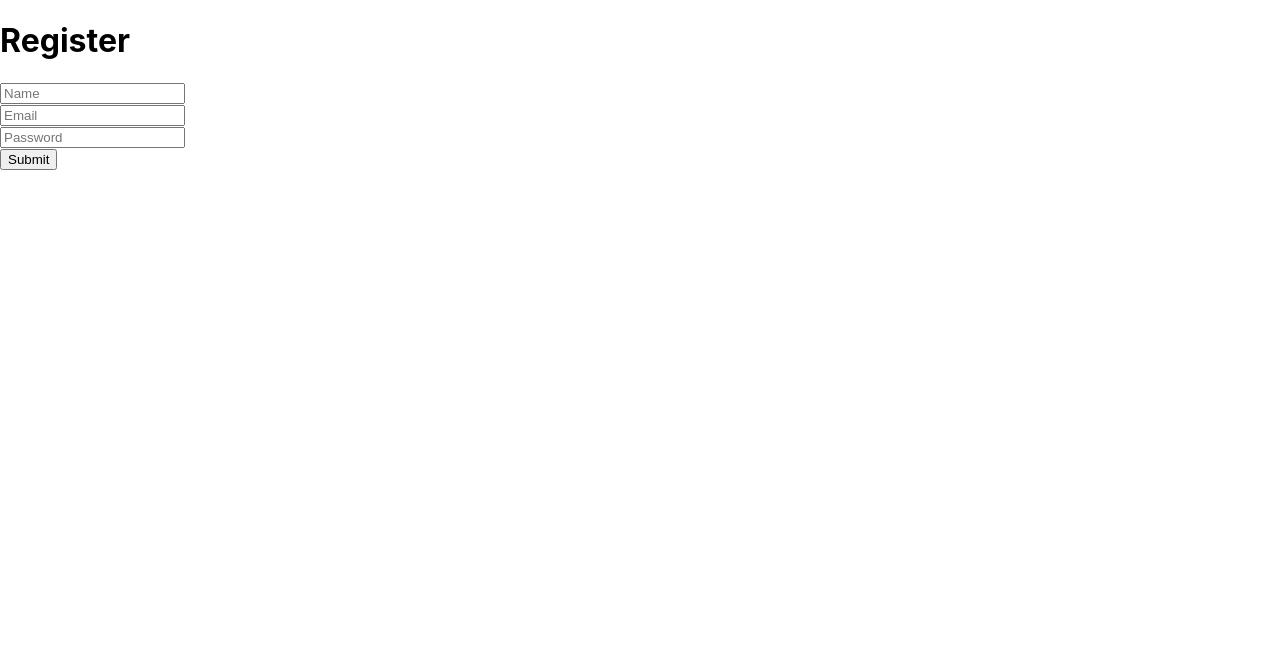
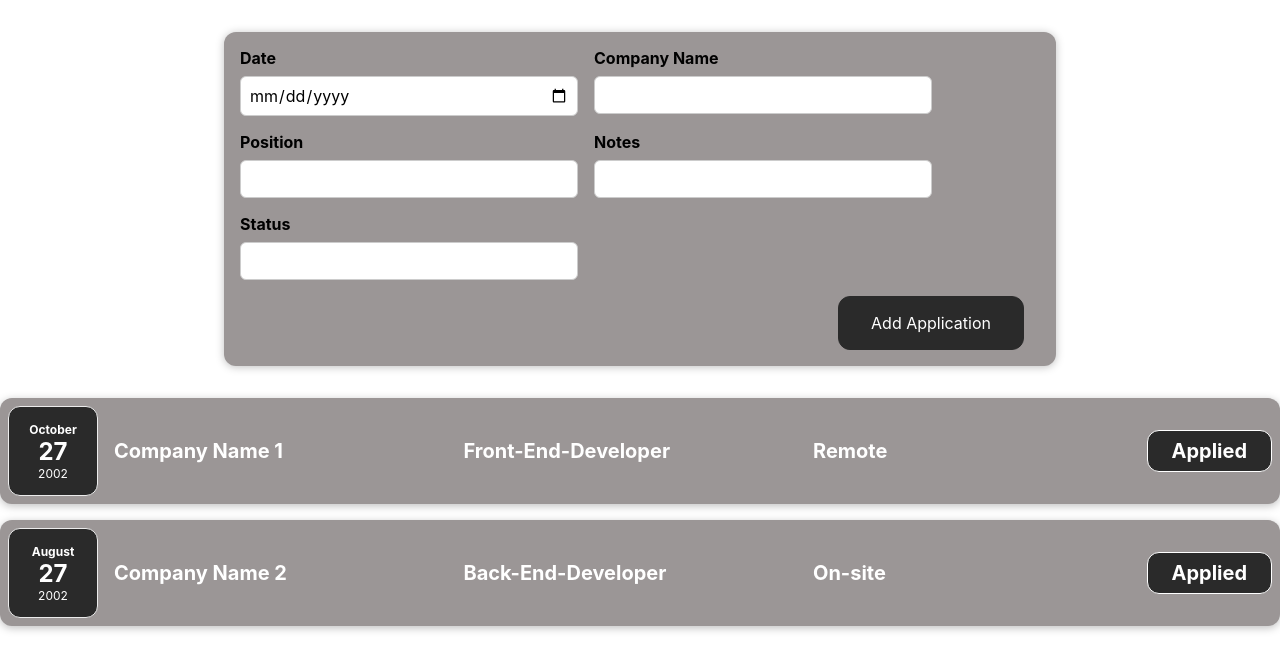
Before and after one commit to artanplaku/GA-tracker, a React (Create React App) app in the folder frontend/: page / in a window 1280 px wide. Shown: the top 670 px of the page. Built offline with nearby package versions, Linux system fonts and the light colour scheme.

Commit message:
Added form inputs

```diff
--- a/frontend/src/App.js
+++ b/frontend/src/App.js
@@ -1,23 +1,31 @@
-import './App.css';
-import { Routes, Route } from "react-router-dom"
-import Register from './components/Register';
-import Login from './components/Login';
-import Home from './components/Home';
-
-
+import React from "react";
+import Applications from "./components/Applications/Applications";
+import NewApplication from "./components/NewApplication/NewApplication";
 
 function App() {
-
+  const applications = [
+    {
+      date: new Date(2002, 9, 27),
+      companyName: "Company Name 1",
+      status: "Applied",
+      position: "Front-End-Developer",
+      notes: "Remote"
+    },
+    {
+      date: new Date(2002, 7, 27),
+      companyName: "Company Name 2",
+      status: "Applied",
+      position: "Back-End-Developer",
+      notes: "On-site"
+    }
+  ]
   return (
     <div>
-      <Routes>
-        <Route path="/" element={<Register />} />
-        <Route path="/login" element={<Login />} />
-        <Route path="/home" element={<Home />} />
-      </Routes>
+      <NewApplication />
+      <Applications items={applications} />
+
     </div>
-
-  );
+  )
 }
 
 export default App;
--- a/frontend/src/components/ApplicationDate.js
+++ b/frontend/src/components/Applications/ApplicationDate.js
@@ -1,5 +1,5 @@
 import React from "react";
-import "./styles/ApplicationDate.css";
+import "../UI/ApplicationDate.css";
 
 function ApplicationDate(props) {
   const month = props.date.toLocaleString("en-US", { month: "long" });
--- a/frontend/src/components/ApplicationItem.js
+++ b/frontend/src/components/Applications/ApplicationItem.js
@@ -1,6 +1,6 @@
 import React from "react";
 import ApplicationDate from "./ApplicationDate";
-import "./styles/ApplicationItem.css";
+import "../UI/ApplicationItem.css";
 
 function ApplicationItem(props) {
   return (
@@ -14,6 +14,7 @@
           <h2>{props.status}</h2>
         </div>
       </div>
+
     </div>
   );
 }
--- a/frontend/src/components/Home.js
+++ b/frontend/src/components/Home.js
@@ -1,5 +1,5 @@
 import React from "react";
-import Applications from "./Applications"
+import Applications from "./Applications/Applications"
 
 function Home() {
   const applications = [
--- /dev/null
+++ b/frontend/src/components/NewApplication/ApplicationForm.js
@@ -0,0 +1,36 @@
+import React from 'react';
+import "../UI/ApplicationForm.css"
+
+function ApplicationForm() {
+  return (
+    <form>
+      <div className='new-application__controls'>
+        <div className='new-application__control'>
+          <label>Date</label>
+          <input type="date" />
+        </div>
+        <div className='new-application__control'>
+          <label>Company Name</label>
+          <input type="text" />
+        </div>
+        <div className='new-application__control'>
+          <label>Position</label>
+          <input type="text" />
+        </div>
+        <div className='new-application__control'>
+          <label>Notes</label>
+          <input type="text" />
+        </div>
+        <div className='new-application__control'>
+          <label>Status</label>
+          <input type="text" />
+        </div>
+      </div>
+      <div className='new-application__actions'>
+        <button type="submit">Add Application</button>
+      </div>
+    </form>
+  )
+}
+
+export default ApplicationForm;
--- /dev/null
+++ b/frontend/src/components/NewApplication/NewApplication.js
@@ -0,0 +1,13 @@
+import React from 'react';
+import "../UI/NewApplication.css";
+import ApplicationForm from './ApplicationForm';
+
+function NewApplication() {
+  return (
+    <div className='new-application'>
+      <ApplicationForm />
+    </div>
+  )
+};
+
+export default NewApplication;
--- /dev/null
+++ b/frontend/src/components/UI/ApplicationForm.css
@@ -0,0 +1,26 @@
+.new-application__controls {
+  display: flex;
+  flex-wrap: wrap;
+  gap: 1rem;
+  margin-bottom: 1rem;
+  text-align: left;
+}
+
+.new-application__control label {
+  font-weight: bold;
+  margin-bottom: 0.5rem;
+  display: block;
+}
+
+.new-application__control input {
+  font: inherit;
+  padding: 0.5rem;
+  border-radius: 6px;
+  border: 1px solid #ccc;
+  width: 20rem;
+  max-width: 100%;
+}
+
+.new-application__actions {
+  text-align: right;
+}
--- /dev/null
+++ b/frontend/src/components/UI/NewApplication.css
@@ -0,0 +1,39 @@
+.new-application {
+  background-color: #9b9696;
+  padding: 1rem;
+  margin: 2rem auto;
+  width: 50rem;
+  max-width: 95%;
+  border-radius: 12px;
+  text-align: center;
+  box-shadow: 0 1px 8px rgba(0, 0, 0, 0.25);
+}
+
+.new-application button {
+  font: inherit;
+  cursor: pointer;
+  padding: 1rem 2rem;
+  border: 1px solid #2a2a2a;
+  background-color: #2a2a2a;
+  color: white;
+  border-radius: 12px;
+  margin-right: 1rem;
+}
+
+.new-application button:hover,
+.new-application button:active {
+  background-color: #878484;
+  border-color: #878484;
+  ;
+}
+
+.new-application button.alternative {
+  color: #220131;
+  border-color: transparent;
+  background-color: transparent;
+}
+
+.new-application button.alternative:hover,
+.new-application button.alternative:active {
+  background-color: #d6d3d3;
+}
```
Also changed, not shown: frontend/src/components/Applications/Applications.js (renamed from frontend/src/components/Applications.js), frontend/src/components/UI/ApplicationDate.css (renamed from frontend/src/components/styles/ApplicationDate.css), frontend/src/components/UI/ApplicationItem.css (renamed from frontend/src/components/styles/ApplicationItem.css).
